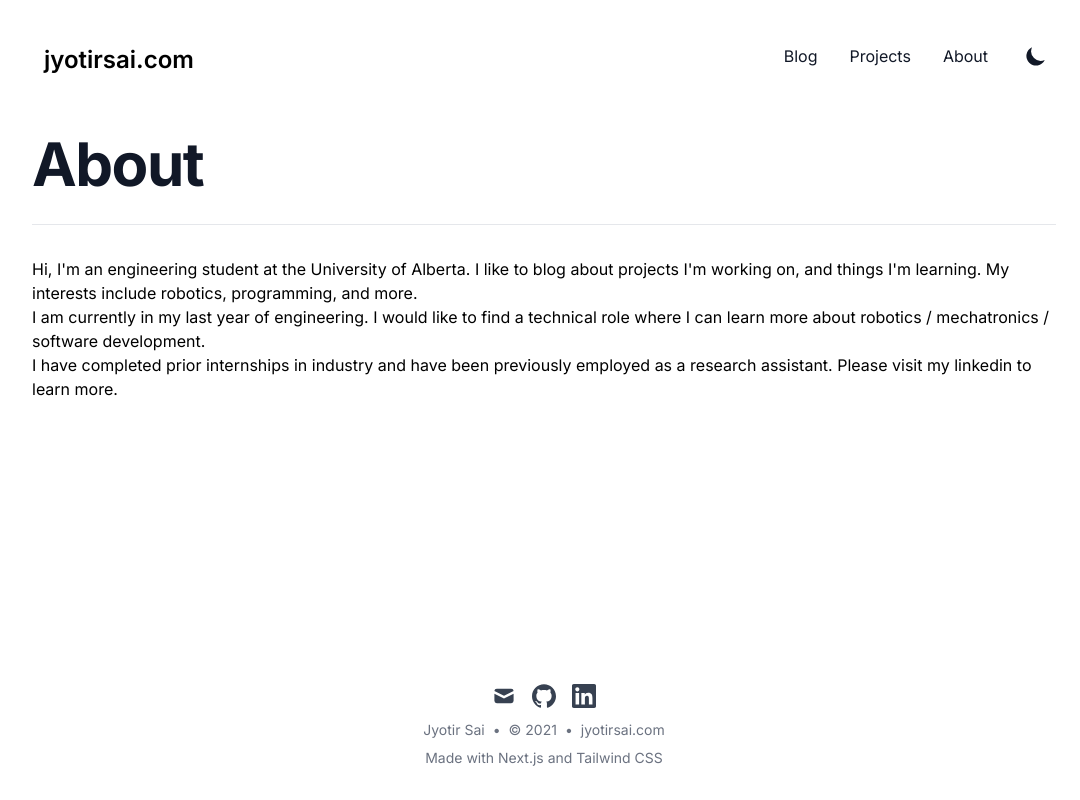
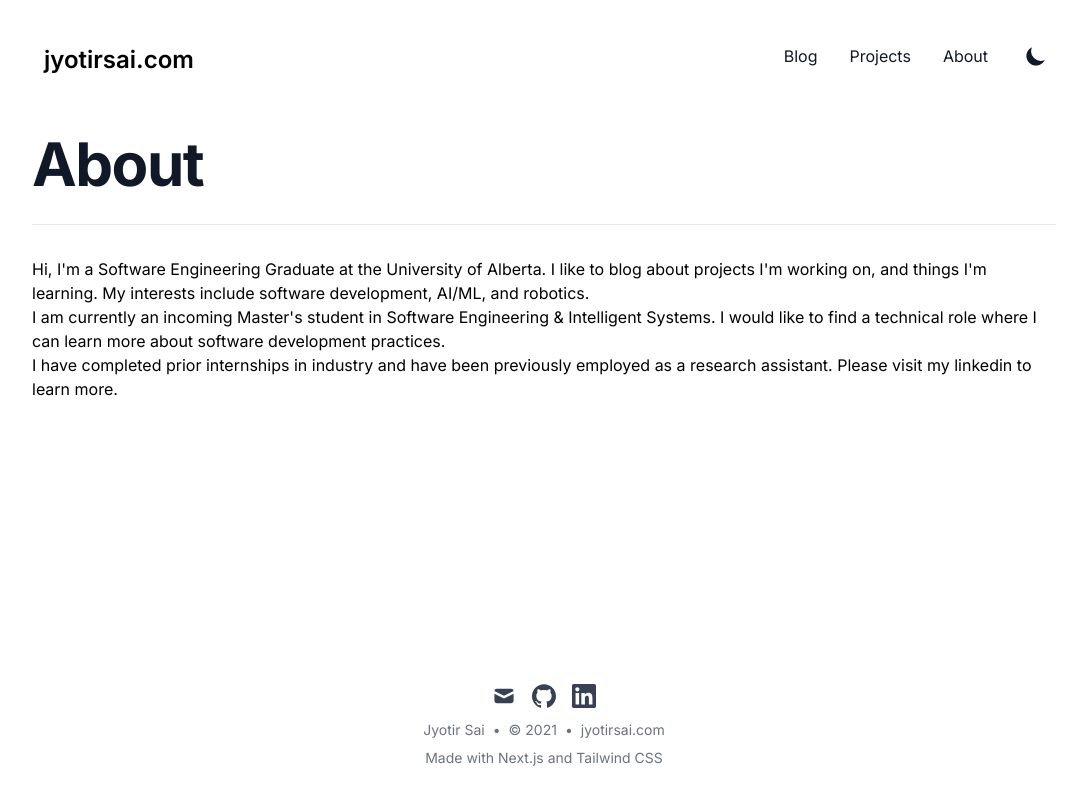
Before and after one commit to jyotirsai/nextjs-portfolio, a Next.js app: page /about in a window 1280 px wide. Shown: the whole page, without its empty margins (96-1176 px from the left). Built offline with nearby package versions, Linux system fonts and the light colour scheme; what @tailwindcss/typography would draw is missing.

Commit message:
about update

```diff
--- a/pages/about.js
+++ b/pages/about.js
@@ -19,13 +19,12 @@ export default function About() {
         <div className="items-start space-y-2 xl:grid xl:grid-cols-2 xl:gap-x-8 xl:space-y-0">
           <div className="pt-8 pb-8 prose dark:prose-dark max-w-none xl:col-span-2">
             <p>
-              Hi, I'm an engineering student at the University of Alberta. I like to blog about
-              projects I'm working on, and things I'm learning. My interests include robotics,
-              programming, and more.
+              Hi, I'm a Software Engineering Graduate at the University of Alberta. I like to blog about
+              projects I'm working on, and things I'm learning. My interests include software development, AI/ML, and robotics.
             </p>
             <p>
-              I am currently in my last year of engineering. I would like to find a technical role
-              where I can learn more about robotics / mechatronics / software development.
+              I am currently an incoming Master's student in Software Engineering & Intelligent Systems. I would like to find a technical role
+              where I can learn more about software development practices.
             </p>
             <p>
               I have completed prior internships in industry and have been previously employed as a
```
